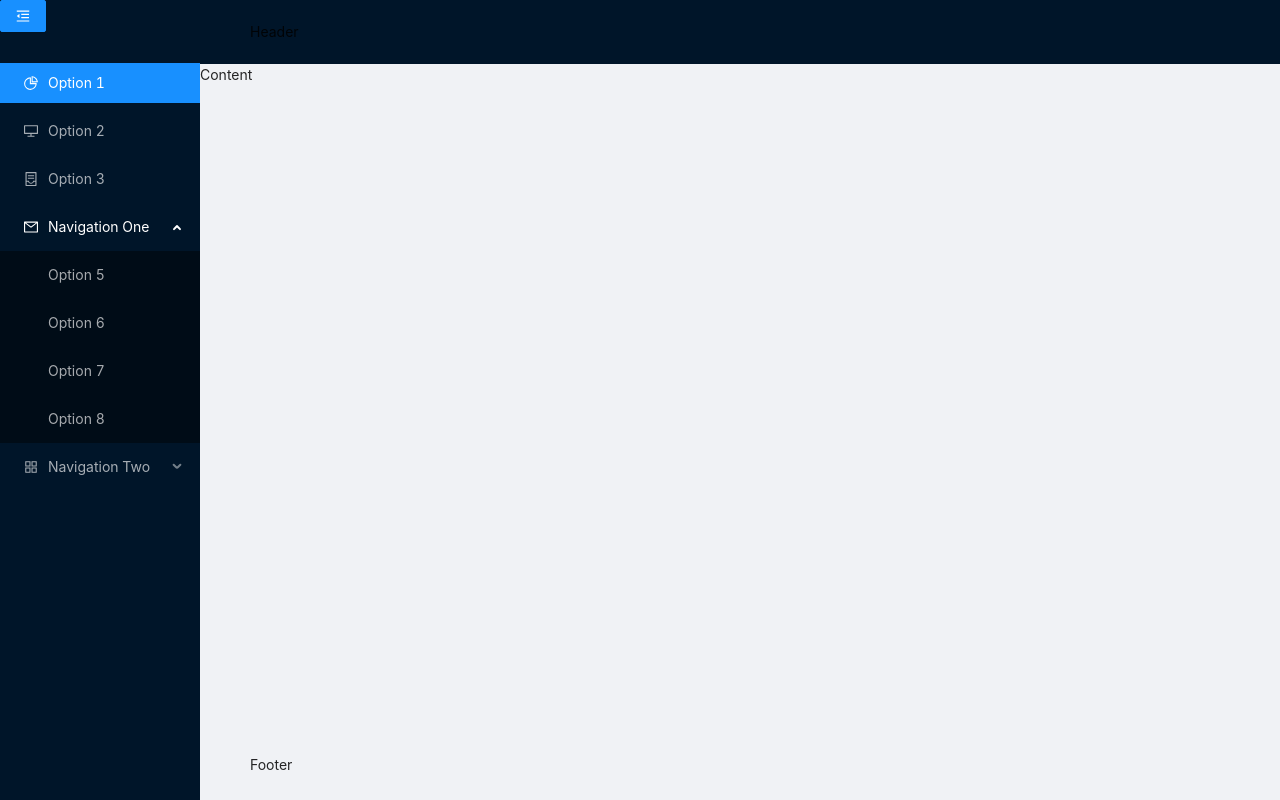
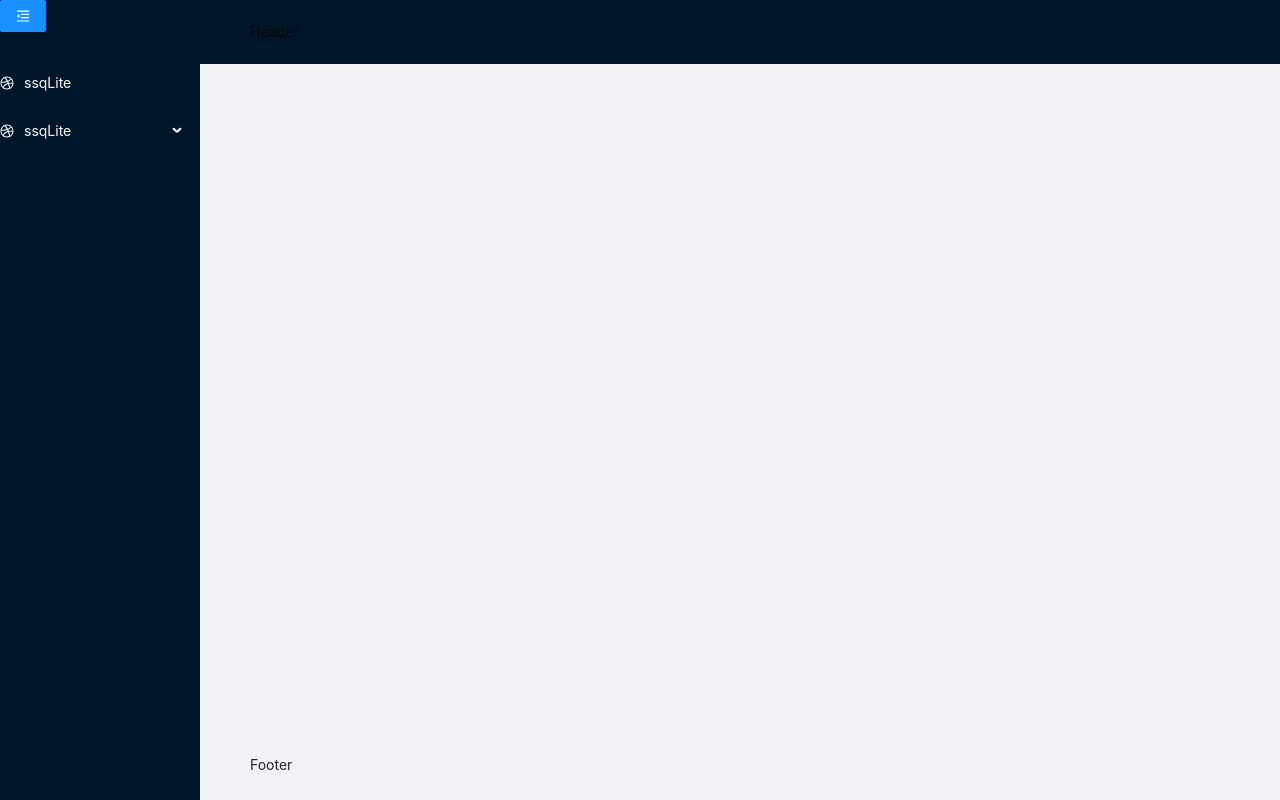
Before and after one commit to george-es/ball, a React (Vite) app in the folder client/: page / in a window 1280 px wide. Built offline with nearby package versions, Linux system fonts and the light colour scheme.

Commit message:
update router

```diff
--- a/client/package.json
+++ b/client/package.json
@@ -9,15 +9,21 @@
     "@antv/g2": "^4.1.19",
     "@formily/antd": "^1.3.17",
     "@formily/antd-components": "^1.3.17",
+    "@reduxjs/toolkit": "^1.6.0",
     "ahooks": "^2.10.6",
     "antd": "^4.16.5",
+    "lodash-es": "^4.17.21",
     "react": "^17.0.0",
     "react-dom": "^17.0.0",
+    "react-redux": "^7.2.4",
+    "react-router": "^5.2.0",
     "react-router-dom": "^5.2.0"
   },
   "devDependencies": {
+    "@types/lodash-es": "^4.17.4",
     "@types/react": "^17.0.0",
     "@types/react-dom": "^17.0.0",
+    "@types/react-router-dom": "^5.1.7",
     "@types/styled-components": "^5.1.10",
     "@vitejs/plugin-react-refresh": "^1.3.1",
     "typescript": "^4.3.2",
--- a/client/src/main.tsx
+++ b/client/src/main.tsx
@@ -1,12 +1,18 @@
+// 入口文件
 import React from 'react'
 import ReactDOM from 'react-dom'
+import App from './page/app'
+import Routers from './routes'
 import './index.css'
 import 'antd/dist/antd.css'
-import App from './page/app'
+
+const MOUNT_NODE = document.getElementById('root')
 
 ReactDOM.render(
   <React.StrictMode>
-    <App />
+    <Routers>
+      <App />
+    </Routers>
   </React.StrictMode>,
-  document.getElementById('root')
+  MOUNT_NODE
 )
--- a/client/src/page/app.tsx
+++ b/client/src/page/app.tsx
@@ -1,29 +1,59 @@
+// 主应用入口
 import React, { useState } from 'react'
+import { withRouter } from 'react-router';
 import { Layout, Menu, Button } from 'antd';
 import styled from 'styled-components';
+import _ from 'lodash-es'
+import {
+  Route,
+  Switch
+} from 'react-router-dom'
 
 import {
-  AppstoreOutlined,
   MenuUnfoldOutlined,
   MenuFoldOutlined,
-  PieChartOutlined,
-  DesktopOutlined,
-  ContainerOutlined,
-  MailOutlined,
 } from '@ant-design/icons';
+
+import { IRouters, routers } from '../routes/router'
+
+interface IMenuRender {
+  routers: IRouters[]
+}
 
 const { SubMenu } = Menu;
 const { Header, Footer, Sider, Content } = Layout;
 // css
 const SLayout = styled(Layout)`height: 100vh; overflow-y: scroll;`
 const SiderButton = styled(Button)`margin-bottom: 27px;`
-// react
-const App = () => {
+
+
+// template
+
+const MenuRender: React.FC<IMenuRender> = ({ routers }) => {
+  const handleGoUrl = () => {
+  }
+  return (
+    _.isArray(routers) ? routers.map((router: IRouters) => (
+      _.isArray(router.children) ? (
+        <SubMenu key={router.id} icon={router.icon} title={router.title}>
+          <MenuRender routers={router.children} />
+        </SubMenu>
+      ) : (
+        <Menu.Item key={router.id} icon={router.icon} onClick={() => handleGoUrl()}>
+          {router.title}
+        </Menu.Item >
+      )
+    )) : null
+  )
+}
+
+const App = (props: any) => {
+  console.log(props);
   const [collapsed, setCollapsed] = useState(false)
-
   const toggleCollapsed = () => {
     setCollapsed(!collapsed)
   };
+  const handleMenu = () => { }
 
   return (
     <SLayout>
@@ -32,44 +62,29 @@ const App = () => {
           {React.createElement(collapsed ? MenuUnfoldOutlined : MenuFoldOutlined)}
         </SiderButton>
         <Menu
+          onClick={handleMenu}
           defaultSelectedKeys={['1']}
           defaultOpenKeys={['sub1']}
           mode="inline"
           theme="dark"
           inlineCollapsed={collapsed}
         >
-          <Menu.Item key="1" icon={<PieChartOutlined />}>
-            Option 1
-          </Menu.Item>
-          <Menu.Item key="2" icon={<DesktopOutlined />}>
-            Option 2
-          </Menu.Item>
-          <Menu.Item key="3" icon={<ContainerOutlined />}>
-            Option 3
-          </Menu.Item>
-          <SubMenu key="sub1" icon={<MailOutlined />} title="Navigation One">
-            <Menu.Item key="5">Option 5</Menu.Item>
-            <Menu.Item key="6">Option 6</Menu.Item>
-            <Menu.Item key="7">Option 7</Menu.Item>
-            <Menu.Item key="8">Option 8</Menu.Item>
-          </SubMenu>
-          <SubMenu key="sub2" icon={<AppstoreOutlined />} title="Navigation Two">
-            <Menu.Item key="9">Option 9</Menu.Item>
-            <Menu.Item key="10">Option 10</Menu.Item>
-            <SubMenu key="sub3" title="Submenu">
-              <Menu.Item key="11">Option 11</Menu.Item>
-              <Menu.Item key="12">Option 12</Menu.Item>
-            </SubMenu>
-          </SubMenu>
+          <MenuRender routers={routers} />
         </Menu>
       </Sider>
       <Layout>
         <Header>Header</Header>
-        <Content>Content</Content>
+        <Content>
+          <Switch>
+            {routers.map(router => (
+              router.component && <Route exact path={router.path} component={router.component}></Route>
+            ))}
+          </Switch>
+        </Content>
         <Footer>Footer</Footer>
       </Layout>
-    </SLayout>
+    </SLayout >
   )
 }
 
-export default App
+export default withRouter(App)
--- a/client/src/page/ssqLite/index.tsx
+++ b/client/src/page/ssqLite/index.tsx
@@ -1,3 +1,4 @@
+// 双色球
 import React from 'react'
 
 interface ISSQLiteProps {
@@ -5,7 +6,7 @@ interface ISSQLiteProps {
 }
 const SSQLite: React.FC<ISSQLiteProps> = () => {
   return (
-    <div></div>
+    <div>Hello world</div>
   )
 }
 
--- /dev/null
+++ b/client/src/routes/index.tsx
@@ -0,0 +1,22 @@
+import React, { Children } from 'react'
+import {
+  BrowserRouter,
+  Route,
+  Switch
+} from 'react-router-dom'
+
+import { IRouters, routers } from './router'
+
+interface IAppRouter {
+  children: any
+}
+
+const AppRouter: React.FC<IAppRouter> = ({ children }) => {
+  return (
+    <BrowserRouter>
+      {children}
+    </BrowserRouter>
+  )
+}
+
+export default AppRouter
--- /dev/null
+++ b/client/src/routes/router.tsx
@@ -0,0 +1,34 @@
+import React from 'react'
+import { RouteComponentProps } from 'react-router'
+import {
+  DribbbleOutlined,
+} from '@ant-design/icons';
+import SSQLite from '../page/ssqLite';
+
+export interface IRouters {
+  id: string | number
+  title: string | number
+  path?: string
+  icon?: React.ReactNode
+  component?: React.ComponentType<RouteComponentProps<any>> | React.ComponentType<any> | any
+  children?: IRouters[]
+  // group?: IRouters[]
+}
+
+export const routers: IRouters[] = [{
+  title: 'ssqLite',
+  path: '/ssq-lite',
+  id: '1',
+  icon: <DribbbleOutlined />,
+  component: SSQLite,
+}, {
+  title: 'ssqLite',
+  path: '/',
+  id: '2',
+  icon: <DribbbleOutlined />,
+  children: [{
+    title: 'ssqLite',
+    path: '/2',
+    id: '3',
+  }]
+}]
```
Also changed, not shown: client/src/components/AsyncComponent.tsx (added, +7 -0 lines), client/src/page/test/index.tsx (added, +9 -0 lines), client/src/routers/index.ts (deleted, +0 -10 lines), client/src/routes/404.tsx (added, +13 -0 lines), client/src/store/createStore.ts (added, +14 -0 lines), client/src/store/index.tsx (added, +8 -0 lines), 1 other file (tests, documents, lock files or other folders).
